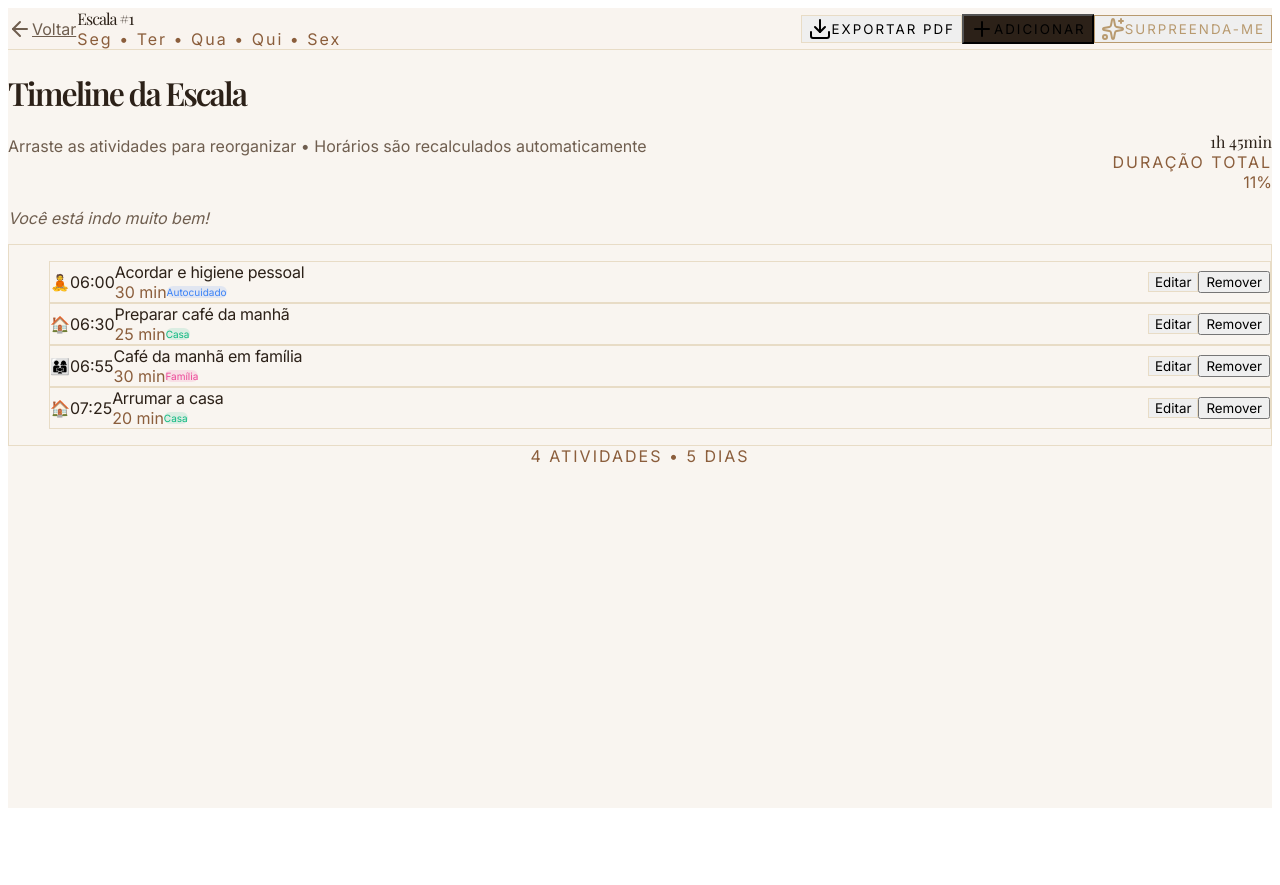
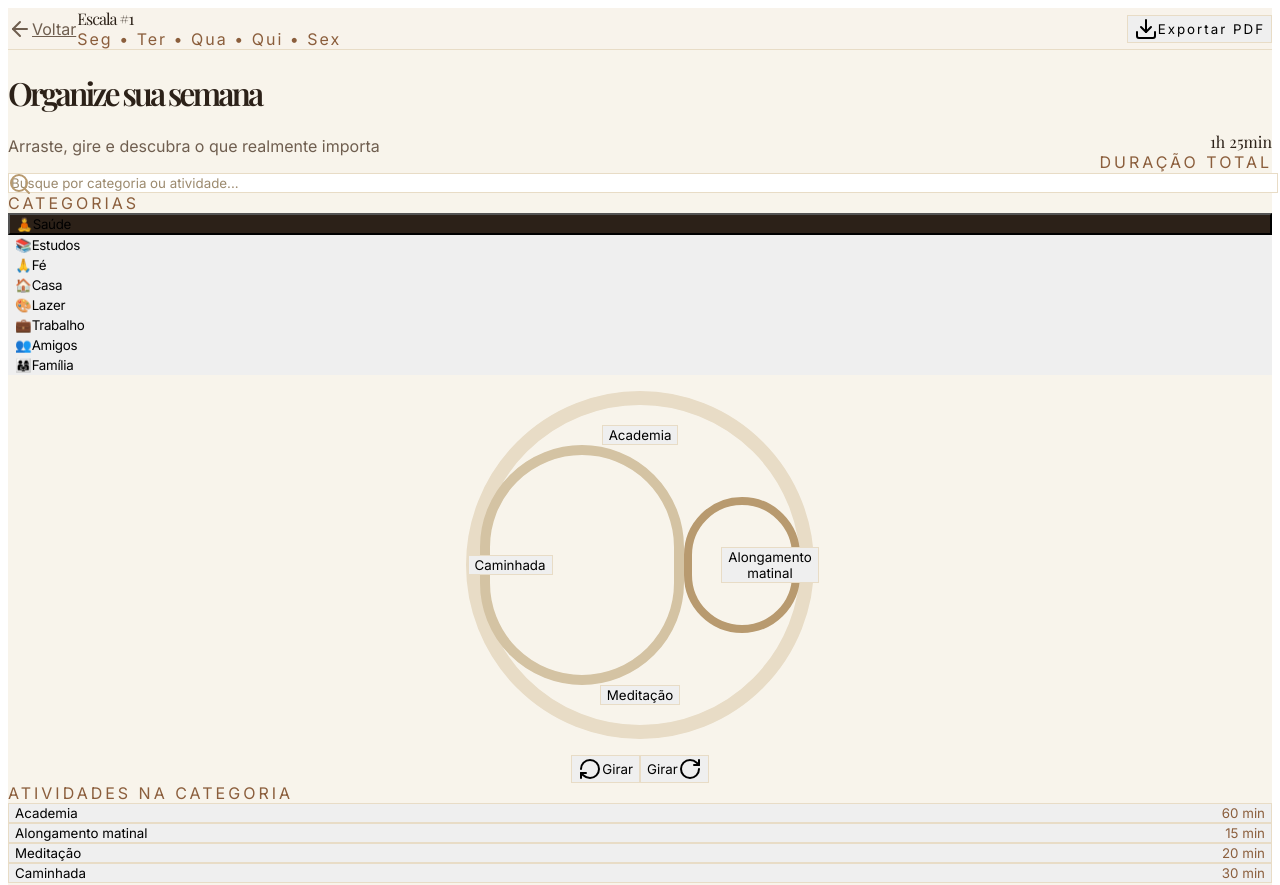
Before and after one commit to italo0machado/rotina-em-casa, a React (Vite) app in the folder frontend/: page /escala/1 in a window 1280 px wide. Shown: the top 885 px of the page. Before the commit the page ends 816 px from the top, so only its background shows below. Built offline with nearby package versions, Linux system fonts and the light colour scheme.

Commit message:
feat(escala): nova interface premium com espiral interativa, categorias e busca (estilo referência)

```diff
--- a/frontend/src/pages/EscalaEditor.tsx
+++ b/frontend/src/pages/EscalaEditor.tsx
@@ -1,14 +1,14 @@
-import { useParams, Link, useLocation } from 'react-router-dom';
-import { ArrowLeft, Download, Plus, Clock, Sparkles } from 'lucide-react';
+import { useParams, Link } from 'react-router-dom';
+import { ArrowLeft, Download, Search, RotateCw } from 'lucide-react';
 import { useState } from 'react';
-import { Reorder } from 'framer-motion';
+import { Reorder, motion } from 'framer-motion';
 
 interface Atividade {
   id: number;
   nome: string;
   duracao: number;
   horario?: string;
-  tipo?: 'autocuidado' | 'casa' | 'movimento' | 'estudo' | 'familia';
+  categoria: string;
 }
 
 interface Escala {
@@ -17,211 +17,291 @@ interface Escala {
   dias: string[];
 }
 
-const TIPO_CONFIG = {
-  autocuidado: { cor: '#3b82f6', label: 'Autocuidado', icone: '🧘' },
-  casa:        { cor: '#10b981', label: 'Casa',        icone: '🏠' },
-  movimento:   { cor: '#f59e0b', label: 'Movimento',   icone: '🏃' },
-  estudo:      { cor: '#8b5cf6', label: 'Estudo',      icone: '📚' },
-  familia:     { cor: '#ec4899', label: 'Família',     icone: '👨‍👩‍👧' },
+const CATEGORIAS = [
+  { nome: 'Saúde', cor: '#3b82f6', icone: '🧘' },
+  { nome: 'Estudos', cor: '#8b5cf6', icone: '📚' },
+  { nome: 'Fé', cor: '#6366f1', icone: '🙏' },
+  { nome: 'Casa', cor: '#10b981', icone: '🏠' },
+  { nome: 'Lazer', cor: '#f59e0b', icone: '🎨' },
+  { nome: 'Trabalho', cor: '#ef4444', icone: '💼' },
+  { nome: 'Amigos', cor: '#ec4899', icone: '👥' },
+  { nome: 'Família', cor: '#14b8a6', icone: '👨‍👩‍👧' },
+];
+
+const ATIVIDADES_POR_CATEGORIA: Record<string, Omit<Atividade, 'id' | 'horario'>[]> = {
+  Saúde: [
+    { nome: 'Academia', duracao: 60, categoria: 'Saúde' },
+    { nome: 'Alongamento matinal', duracao: 15, categoria: 'Saúde' },
+    { nome: 'Meditação', duracao: 20, categoria: 'Saúde' },
+    { nome: 'Caminhada', duracao: 30, categoria: 'Saúde' },
+  ],
+  Estudos: [
+    { nome: 'Estudar inglês', duracao: 45, categoria: 'Estudos' },
+    { nome: 'Ler 30 páginas', duracao: 40, categoria: 'Estudos' },
+    { nome: 'Revisar anotações', duracao: 25, categoria: 'Estudos' },
+  ],
+  Fé: [
+    { nome: 'Oração', duracao: 15, categoria: 'Fé' },
+    { nome: 'Leitura bíblica', duracao: 20, categoria: 'Fé' },
+  ],
+  Casa: [
+    { nome: 'Arrumar a cozinha', duracao: 20, categoria: 'Casa' },
+    { nome: 'Lavar roupa', duracao: 30, categoria: 'Casa' },
+    { nome: 'Organizar armário', duracao: 25, categoria: 'Casa' },
+  ],
+  Lazer: [
+    { nome: 'Assistir série', duracao: 60, categoria: 'Lazer' },
+    { nome: 'Jogar', duracao: 45, categoria: 'Lazer' },
+    { nome: 'Passear no parque', duracao: 40, categoria: 'Lazer' },
+  ],
+  Trabalho: [
+    { nome: 'Reunião equipe', duracao: 50, categoria: 'Trabalho' },
+    { nome: 'Responder e-mails', duracao: 30, categoria: 'Trabalho' },
+  ],
+  Amigos: [
+    { nome: 'Café com amigos', duracao: 90, categoria: 'Amigos' },
+    { nome: 'Chamada de vídeo', duracao: 30, categoria: 'Amigos' },
+  ],
+  Família: [
+    { nome: 'Jantar em família', duracao: 60, categoria: 'Família' },
+    { nome: 'Brincar com as crianças', duracao: 40, categoria: 'Família' },
+    { nome: 'Filme em casa', duracao: 120, categoria: 'Família' },
+  ],
 };
 
-const sugestoes = [
-  "Alongamento matinal", "Ler 15 minutos", "Jogar com as crianças",
-  "Meditação", "Organizar a geladeira", "Caminhada rápida"
-];
-
 function formatTime(minutes: number): string {
-  const hours = Math.floor(minutes / 60);
-  const mins = minutes % 60;
-  return `${hours.toString().padStart(2, '0')}:${mins.toString().padStart(2, '0')}`;
+  const h = Math.floor(minutes / 60);
+  const m = minutes % 60;
+  return `${h.toString().padStart(2, '0')}:${m.toString().padStart(2, '0')}`;
 }
 
-function recalculateHorarios(atividades: Atividade[], startHour = 6): Atividade[] {
-  let currentMinutes = startHour * 60;
-  return atividades.map((atividade) => {
-    const horario = formatTime(currentMinutes);
-    currentMinutes += atividade.duracao;
-    return { ...atividade, horario };
+function recalcularHorarios(lista: Atividade[]): Atividade[] {
+  let minutos = 6 * 60;
+  return lista.map((a) => {
+    const horario = formatTime(minutos);
+    minutos += a.duracao;
+    return { ...a, horario };
   });
-}
-
-function getMensagemProgresso(atividades: Atividade[]): string {
-  const total = atividades.length;
-  if (total === 0) return "Comece adicionando sua primeira atividade.";
-  if (total <= 3) return "Bom começo! Continue assim.";
-  if (total <= 6) return "Você está indo muito bem!";
-  return "Ótimo ritmo! A casa agradece.";
 }
 
 export default function EscalaEditor() {
   const { id } = useParams();
-  const location = useLocation();
-  const escalaInicial = location.state?.escala as Escala | undefined;
+  const [escala] = useState<Escala>({ id: Number(id), nome: `Escala #${id}`, dias: ['Seg', 'Ter', 'Qua', 'Qui', 'Sex'] });
 
-  const [escala] = useState<Escala>(escalaInicial || {
-    id: Number(id),
-    nome: `Escala #${id}`,
-    dias: ['Seg', 'Ter', 'Qua', 'Qui', 'Sex']
-  });
+  const [atividades, setAtividades] = useState<Atividade[]>(() =>
+    recalcularHorarios([
+      { id: 1, nome: 'Academia', duracao: 60, categoria: 'Saúde', horario: '06:00' },
+      { id: 2, nome: 'Café da manhã', duracao: 25, categoria: 'Casa', horario: '07:00' },
+    ])
+  );
 
-  const [atividades, setAtividades] = useState<Atividade[]>(() => {
-    const iniciais: Atividade[] = [
-      { id: 1, nome: "Acordar e higiene pessoal", duracao: 30, tipo: 'autocuidado' },
-      { id: 2, nome: "Preparar café da manhã", duracao: 25, tipo: 'casa' },
-      { id: 3, nome: "Café da manhã em família", duracao: 30, tipo: 'familia' },
-      { id: 4, nome: "Arrumar a casa", duracao: 20, tipo: 'casa' },
-    ];
-    return recalculateHorarios(iniciais);
-  });
+  const [categoriaSelecionada, setCategoriaSelecionada] = useState('Saúde');
+  const [busca, setBusca] = useState('');
+  const [rotacao, setRotacao] = useState(0);
+
+  const categoriasFiltradas = CATEGORIAS.filter((c) =>
+    c.nome.toLowerCase().includes(busca.toLowerCase())
+  );
+
+  const atividadesDaCategoria = ATIVIDADES_POR_CATEGORIA[categoriaSelecionada] || [];
+  const atividadesFiltradas = atividadesDaCategoria.filter((a) =>
+    a.nome.toLowerCase().includes(busca.toLowerCase())
+  );
 
   const handleReorder = (novaOrdem: Atividade[]) => {
-    setAtividades(recalculateHorarios(novaOrdem));
+    setAtividades(recalcularHorarios(novaOrdem));
   };
 
-  const adicionarAtividade = () => {
+  const adicionarDaEspiral = (atividadeBase: Omit<Atividade, 'id' | 'horario'>) => {
     const nova: Atividade = {
       id: Date.now(),
-      nome: "Nova atividade",
-      duracao: 20,
-      tipo: 'casa'
+      ...atividadeBase,
     };
-    setAtividades(recalculateHorarios([...atividades, nova]));
+    setAtividades((prev) => recalcularHorarios([...prev, nova]));
   };
 
-  const surpreendaMe = () => {
-    const sugestao = sugestoes[Math.floor(Math.random() * sugestoes.length)];
-    const nova: Atividade = {
-      id: Date.now(),
-      nome: sugestao,
-      duracao: 15,
-      tipo: 'movimento'
-    };
-    setAtividades(recalculateHorarios([...atividades, nova]));
+  const girarEspiral = (direcao: number) => {
+    setRotacao((prev) => prev + direcao * 45);
   };
 
-  const removerAtividade = (id: number) => {
-    setAtividades(recalculateHorarios(atividades.filter(a => a.id !== id)));
-  };
-
-  const editarAtividade = (id: number) => {
-    const atividade = atividades.find(a => a.id === id);
-    if (!atividade) return;
-
-    const novoNome = prompt('Nome da atividade:', atividade.nome);
-    if (novoNome === null) return;
-
-    const novaDuracaoStr = prompt('Duração em minutos:', atividade.duracao.toString());
-    if (novaDuracaoStr === null) return;
-
-    const novaDuracao = parseInt(novaDuracaoStr) || 20;
-
-    const atualizadas = atividades.map(a =>
-      a.id === id ? { ...a, nome: novoNome.trim() || a.nome, duracao: novaDuracao } : a
-    );
-    setAtividades(recalculateHorarios(atualizadas));
-  };
-
-  const totalMinutos = atividades.reduce((sum, a) => sum + a.duracao, 0);
+  const totalMinutos = atividades.reduce((s, a) => s + a.duracao, 0);
   const totalHoras = Math.floor(totalMinutos / 60);
-  const minutosRestantes = totalMinutos % 60;
-  const progresso = Math.min(Math.round((totalMinutos / (16 * 60)) * 100), 100);
-  const mensagem = getMensagemProgresso(atividades);
+  const minsRestantes = totalMinutos % 60;
 
   return (
-    <div className="min-h-screen bg-[#f9f5f0] text-[#2c2118]">
-      <nav className="border-b border-[#e8dcc6] bg-[#f9f5f0]/95 backdrop-blur-md sticky top-0 z-40">
+    <div className="min-h-screen bg-[#f8f4eb] text-[#2c2118] font-light">
+      {/* Navbar Premium */}
+      <nav className="border-b border-[#e8dcc6] bg-[#f8f4eb]/95 backdrop-blur-md sticky top-0 z-50">
         <div className="max-w-7xl mx-auto px-8 flex items-center justify-between h-20">
           <div className="flex items-center gap-4">
-            <Link to="/dashboard" className="flex items-center gap-2 text-[#6f5e4f] hover:text-[#2c2118] transition">
+            <Link to="/dashboard" className="flex items-center gap-2 text-[#6f5e4f] hover:text-[#2c2118]">
               <ArrowLeft className="w-4 h-4" /> Voltar
             </Link>
-            <div className="w-px h-6 bg-[#e8dcc6] mx-2" />
+            <div className="w-px h-6 bg-[#e8dcc6]" />
             <div>
               <div className="font-serif text-2xl tracking-[-1px]">{escala.nome}</div>
-              <div className="text-xs text-[#8b5e3c] tracking-[2px]">{escala.dias.join(" • ")}</div>
+              <div className="text-xs text-[#8b5e3c] tracking-[2px]">{escala.dias.join(' • ')}</div>
             </div>
           </div>
           <div className="flex items-center gap-3">
             <button className="flex items-center gap-2 px-6 py-2.5 border border-[#e8dcc6] rounded-2xl text-sm tracking-[2px] hover:bg-white transition">
-              <Download className="w-4 h-4" /> EXPORTAR PDF
-            </button>
-            <button onClick={adicionarAtividade} className="flex items-center gap-2 px-6 py-2.5 bg-[#2c2118] text-white rounded-2xl text-sm tracking-[2px] hover:bg-[#3f2a1d] transition">
-              <Plus className="w-4 h-4" /> ADICIONAR
-            </button>
-            <button onClick={surpreendaMe} className="flex items-center gap-2 px-6 py-2.5 border border-[#b89a6f] text-[#b89a6f] rounded-2xl text-sm tracking-[2px] hover:bg-[#b89a6f] hover:text-white transition">
-              <Sparkles className="w-4 h-4" /> SURPREENDA-ME
+              <Download className="w-4 h-4" /> Exportar PDF
             </button>
           </div>
         </div>
       </nav>
 
-      <div className="max-w-5xl mx-auto px-8 py-12">
-        <div className="mb-8">
-          <div className="flex items-end justify-between mb-4">
+      <div className="max-w-7xl mx-auto px-8 py-10">
+        {/* Header */}
+        <div className="flex items-end justify-between mb-8">
           <div>
-              <h1 className="font-serif text-5xl tracking-[-2px]">Timeline da Escala</h1>
-              <p className="text-[#6f5e4f] mt-2">Arraste as atividades para reorganizar • Horários são recalculados automaticamente</p>
+            <h1 className="font-serif text-6xl tracking-[-3px]">Organize sua semana</h1>
+            <p className="text-[#6f5e4f] mt-2 text-lg">Arraste, gire e descubra o que realmente importa</p>
           </div>
           <div className="text-right">
-              <div className="text-3xl font-serif tracking-tighter text-[#2c2118]">
-                {totalHoras}h{minutosRestantes > 0 ? ` ${minutosRestantes}min` : ''}
-              </div>
-              <div className="text-xs text-[#8b5e3c] tracking-[2px]">DURAÇÃO TOTAL</div>
+            <div className="font-serif text-5xl tracking-tighter text-[#2c2118]">{totalHoras}h {minsRestantes > 0 && `${minsRestantes}min`}</div>
+            <div className="text-xs text-[#8b5e3c] tracking-[3px] mt-1">DURAÇÃO TOTAL</div>
           </div>
         </div>
 
-          {/* Barra de Progresso */}
-          <div className="flex items-center gap-4">
-            <div className="flex-1 h-2 bg-[#e8dcc6] rounded-full overflow-hidden">
-              <div className="h-full bg-[#b89a6f] transition-all" style={{ width: `${progresso}%` }} />
-            </div>
-            <div className="text-sm text-[#8b5e3c] w-12 text-right">{progresso}%</div>
-          </div>
-          <p className="text-sm text-[#6f5e4f] mt-2 italic">{mensagem}</p>
+        {/* Busca */}
+        <div className="relative mb-8 max-w-md">
+          <Search className="absolute left-5 top-4 text-[#b89a6f]" />
+          <input
+            type="text"
+            value={busca}
+            onChange={(e) => setBusca(e.target.value)}
+            placeholder="Busque por categoria ou atividade..."
+            className="w-full pl-12 pr-6 py-3.5 bg-white border border-[#e8dcc6] rounded-2xl text-sm focus:outline-none focus:border-[#b89a6f] placeholder:text-[#9c8a6e]"
+          />
         </div>
 
-        <div className="border border-[#e8dcc6] bg-white rounded-3xl p-10">
+        <div className="grid grid-cols-12 gap-8">
+          {/* Sidebar Categorias */}
+          <div className="col-span-12 md:col-span-3">
+            <div className="sticky top-24">
+              <div className="text-xs tracking-[3px] text-[#8b5e3c] mb-4 px-1">CATEGORIAS</div>
+              <div className="space-y-1">
+                {CATEGORIAS.map((cat) => {
+                  const isActive = categoriaSelecionada === cat.nome;
+                  const isFiltered = categoriasFiltradas.some((c) => c.nome === cat.nome);
+                  if (!isFiltered && busca) return null;
+
+                  return (
+                    <button
+                      key={cat.nome}
+                      onClick={() => {
+                        setCategoriaSelecionada(cat.nome);
+                        setBusca('');
+                      }}
+                      className={`w-full flex items-center gap-4 px-5 py-3.5 rounded-2xl transition-all text-left ${
+                        isActive
+                          ? 'bg-[#2c2118] text-white shadow'
+                          : 'hover:bg-white border border-transparent hover:border-[#e8dcc6]'
+                      }`}
+                    >
+                      <span className="text-2xl">{cat.icone}</span>
+                      <span className="font-medium tracking-[-0.3px]">{cat.nome}</span>
+                    </button>
+                  );
+                })}
+              </div>
+            </div>
+          </div>
+
+          {/* Espiral Central */}
+          <div className="col-span-12 md:col-span-6 flex flex-col items-center">
+            <div className="relative w-[380px] h-[380px] flex items-center justify-center mb-6">
+              <motion.div
+                className="w-[320px] h-[320px] rounded-full border-[14px] border-[#e8dcc6] relative flex items-center justify-center"
+                animate={{ rotate: rotacao }}
+                transition={{ type: 'spring', stiffness: 60, damping: 20 }}
+              >
+                <div className="w-[220px] h-[220px] rounded-full border-[10px] border-[#d4c3a3]" />
+                <div className="w-[120px] h-[120px] rounded-full border-[8px] border-[#b89a6f]" />
+              </motion.div>
+
+              {/* Atividades na Espiral */}
+              <div className="absolute inset-0 flex items-center justify-center">
+                {atividadesFiltradas.map((ativ, index) => {
+                  const angle = (index * (360 / Math.max(atividadesFiltradas.length, 3))) + rotacao;
+                  return (
+                    <motion.button
+                      key={index}
+                      onClick={() => adicionarDaEspiral(ativ)}
+                      className="absolute px-5 py-2 bg-white border border-[#e8dcc6] rounded-2xl shadow-sm text-sm hover:shadow-md active:scale-95 transition"
+                      style={{
+                        transform: `rotate(${angle}deg) translateY(-130px) rotate(${-angle}deg)`,
+                      }}
+                    >
+                      {ativ.nome}
+                    </motion.button>
+                  );
+                })}
+              </div>
+            </div>
+
+            <div className="flex gap-3">
+              <button onClick={() => girarEspiral(-1)} className="flex items-center gap-2 px-5 py-2 border border-[#e8dcc6] rounded-2xl text-sm hover:bg-white">
+                <RotateCw className="w-4 h-4 rotate-180" /> Girar
+              </button>
+              <button onClick={() => girarEspiral(1)} className="flex items-center gap-2 px-5 py-2 border border-[#e8dcc6] rounded-2xl text-sm hover:bg-white">
+                Girar <RotateCw className="w-4 h-4" />
+              </button>
+            </div>
+          </div>
+
+          {/* Painel Direito */}
+          <div className="col-span-12 md:col-span-3">
+            <div className="text-xs tracking-[3px] text-[#8b5e3c] mb-4">ATIVIDADES NA CATEGORIA</div>
+            <div className="space-y-2">
+              {atividadesFiltradas.length > 0 ? (
+                atividadesFiltradas.map((ativ, idx) => (
+                  <button
+                    key={idx}
+                    onClick={() => adicionarDaEspiral(ativ)}
+                    className="w-full text-left px-5 py-3 bg-white border border-[#e8dcc6] rounded-2xl hover:border-[#b89a6f] transition flex justify-between items-center text-sm"
+                  >
+                    <span>{ativ.nome}</span>
+                    <span className="text-[#8b5e3c]">{ativ.duracao} min</span>
+                  </button>
+                ))
+              ) : (
+                <div className="text-[#8b5e3c] text-sm px-2">Nenhuma atividade encontrada.</div>
+              )}
+            </div>
+          </div>
+        </div>
+
+        {/* Timeline */}
+        <div className="mt-12">
+          <div className="flex items-center justify-between mb-4 px-1">
+            <div>
+              <div className="font-serif text-3xl tracking-[-1px]">Sua Timeline</div>
+              <div className="text-sm text-[#8b5e3c]">Arraste para reorganizar</div>
+            </div>
+            <button onClick={() => setAtividades([])} className="text-xs tracking-[2px] text-red-600/70 hover:text-red-600">Limpar tudo</button>
+          </div>
+
+          <div className="border border-[#e8dcc6] bg-white rounded-3xl p-8 min-h-[220px]">
             {atividades.length === 0 ? (
-            <div className="text-center py-16">
-              <Clock className="w-10 h-10 mx-auto text-[#b89a6f] mb-4" />
-              <p className="text-[#6f5e4f]">Nenhuma atividade adicionada ainda.</p>
-            </div>
+              <div className="h-40 flex items-center justify-center text-[#8b5e3c]">Comece adicionando atividades da espiral ou categorias</div>
             ) : (
               <Reorder.Group axis="y" values={atividades} onReorder={handleReorder} className="space-y-3">
                 {atividades.map((atividade) => {
-                const config = atividade.tipo ? TIPO_CONFIG[atividade.tipo] : TIPO_CONFIG.casa;
+                  const cat = CATEGORIAS.find((c) => c.nome === atividade.categoria);
                   return (
-                  <Reorder.Item
-                    key={atividade.id}
-                    value={atividade}
-                    className="flex items-center gap-6 border border-[#e8dcc6] rounded-2xl p-6 hover:border-[#b89a6f] transition cursor-grab active:cursor-grabbing bg-white"
-                  >
-                    <div className="text-2xl">{config.icone}</div>
-                    <div className="w-20 text-right">
-                      <div className="font-mono text-xl tracking-tighter text-[#2c2118]">{atividade.horario}</div>
-                    </div>
-                    <div className="flex-1">
-                      <div className="font-medium text-lg tracking-[-0.3px]">{atividade.nome}</div>
-                      <div className="flex items-center gap-2 mt-0.5">
-                        <span className="text-sm text-[#8b5e3c]">{atividade.duracao} min</span>
-                        <span className="text-[10px] px-2 py-0.5 rounded-full" style={{ backgroundColor: config.cor + '20', color: config.cor }}>
-                          {config.label}
-                        </span>
-                      </div>
-                    </div>
-                    <div className="flex items-center gap-3 text-sm text-[#6f5e4f]">
-                      <button onClick={() => editarAtividade(atividade.id)} className="px-4 py-1.5 border border-[#e8dcc6] rounded-xl hover:bg-[#f9f5f0] transition">Editar</button>
-                      <button onClick={() => removerAtividade(atividade.id)} className="px-4 py-1.5 text-red-600/70 hover:text-red-600 transition">Remover</button>
-                    </div>
+                    <Reorder.Item key={atividade.id} value={atividade} className="flex items-center gap-5 border border-[#e8dcc6] rounded-2xl px-6 py-4 bg-white cursor-grab active:cursor-grabbing">
+                      <div className="text-2xl w-8">{cat?.icone}</div>
+                      <div className="flex-1 font-medium tracking-[-0.2px]">{atividade.nome}</div>
+                      <div className="font-mono text-[#6f5e4f] w-16 text-right">{atividade.horario}</div>
+                      <div className="text-sm text-[#8b5e3c] w-20 text-right">{atividade.duracao} min</div>
                     </Reorder.Item>
                   );
                 })}
               </Reorder.Group>
             )}
           </div>
-
-        <div className="mt-6 text-xs text-[#8b5e3c] tracking-[2px] text-center">
-          {atividades.length} ATIVIDADES • {escala.dias.length} DIAS
         </div>
       </div>
     </div>
```
Lines whose indentation alone changed are shown as unchanged.
